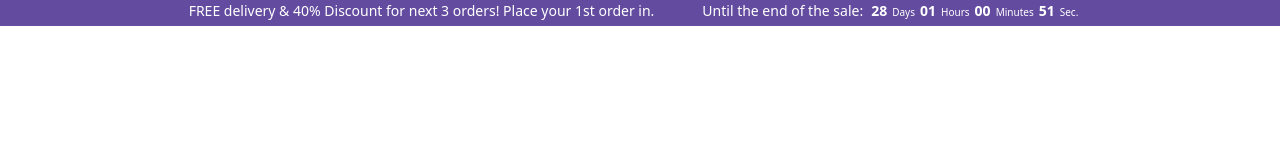
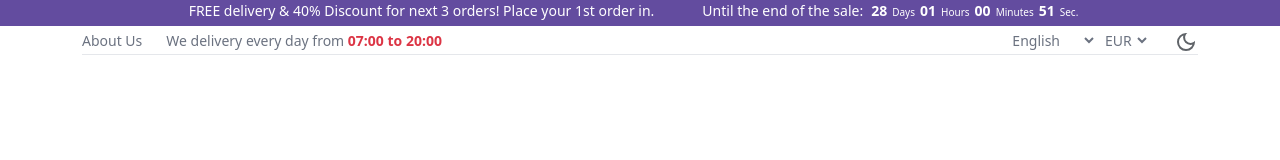
Before and after one commit to Christina0896/Proj.2-Ecommerce-website, a plain HTML site: page home.html in a window 1280 px wide. Drawn offline with nearby package versions, Linux system fonts and the light colour scheme.

Commit message:
Info Bar Layout

```diff
--- a/css file/home.css
+++ b/css file/home.css
@@ -12,3 +12,16 @@
   font-size: 10px;
   margin: 5px;
 }
+/*Info bar*/
+.info_bar {
+  font-size: 14px;
+  font-weight: 500;
+  color: var(--text-color-2);
+  border-bottom: 1px solid rgba(229, 231, 235, 1);
+}
+.info_bar a {
+  color: var(--text-color-2);
+}
+.info_bar select {
+  color: var(--text-color-2);
+}
--- a/general.css
+++ b/general.css
@@ -7,8 +7,33 @@
   --base-color: rgba(255, 255, 255, 1);
   --highlight-color: rgba(99, 76, 159, 1);
   --text-color-1: black;
-  --text-color-1: rgba(107, 114, 128, 1);
+  --text-color-2: rgba(107, 114, 128, 1);
 }
 body {
   background-color: var(--base-color);
 }
+
+#theme_switch svg {
+  display: flex;
+  background-color: var(--base-color);
+}
+#theme_switch svg:last-child {
+  display: none;
+}
+.dark_mode #theme_switch svg:first-child {
+  display: none;
+}
+.dark_mode #theme_switch svg:last-child {
+  display: block;
+}
+.dark_mode {
+  --base-color: #070b1d;
+  --highlight-color: rgba(99, 76, 159, 1);
+  --text-color-1: black;
+  --text-color-2: white;
+}
+select {
+  border: 0;
+  background-color: transparent;
+  font-weight: 500;
+}
--- a/home.html
+++ b/home.html
@@ -50,6 +50,48 @@
     </div>
     <div class="container">
       <!--Info bar-->
+      <div class="info_bar d-flex gap-4 mt-1 mb-0">
+        <a href="" class="text-decoration-none">About Us</a>
+        <p class="mb-0">
+          We delivery every day from
+          <span class="text-danger fw-bold">07:00 to 20:00</span>
+        </p>
+        <div class="ms-auto mb-0 gap-2">
+          <select id="language">
+            <option value="EN">English</option>
+            <option value="PT">Portugues</option>
+            <option value="DEU">Deutsch</option>
+          </select>
+          <select id="currency">
+            <option value="eur">EUR</option>
+            <option value="usd">USD</option>
+          </select>
+        </div>
+        <button id="theme_switch" class="border-0">
+          <svg
+            xmlns="http://www.w3.org/2000/svg"
+            height="24px"
+            viewBox="0 -960 960 960"
+            width="24px"
+            fill="#5f6368"
+          >
+            <path
+              d="M480-120q-150 0-255-105T120-480q0-150 105-255t255-105q14 0 27.5 1t26.5 3q-41 29-65.5 75.5T444-660q0 90 63 153t153 63q55 0 101-24.5t75-65.5q2 13 3 26.5t1 27.5q0 150-105 255T480-120Zm0-80q88 0 158-48.5T740-375q-20 5-40 8t-40 3q-123 0-209.5-86.5T364-660q0-20 3-40t8-40q-78 32-126.5 102T200-480q0 116 82 198t198 82Zm-10-270Z"
+            />
+          </svg>
+          <svg
+            xmlns="http://www.w3.org/2000/svg"
+            height="24px"
+            viewBox="0 -960 960 960"
+            width="24px"
+            fill="#F9DB78"
+          >
+            <path
+              d="M480-280q-83 0-141.5-58.5T280-480q0-83 58.5-141.5T480-680q83 0 141.5 58.5T680-480q0 83-58.5 141.5T480-280ZM200-440H40v-80h160v80Zm720 0H760v-80h160v80ZM440-760v-160h80v160h-80Zm0 720v-160h80v160h-80ZM256-650l-101-97 57-59 96 100-52 56Zm492 496-97-101 53-55 101 97-57 59Zm-98-550 97-101 59 57-100 96-56-52ZM154-212l101-97 55 53-97 101-59-57Z"
+            />
+          </svg>
+        </button>
+      </div>
       <!--Navigation bar- The logo, search bar,account ...-->
       <!--Hero section-->
       <!--Sidebar- All categories-->
```
Also changed, not shown: icons/dark mode_moon.svg (added), icons/light mode.svg (added).
